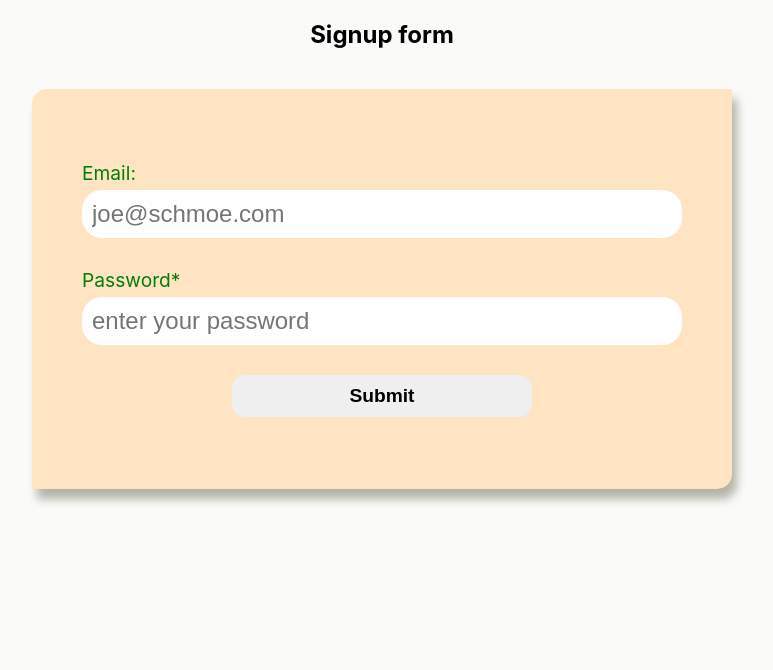
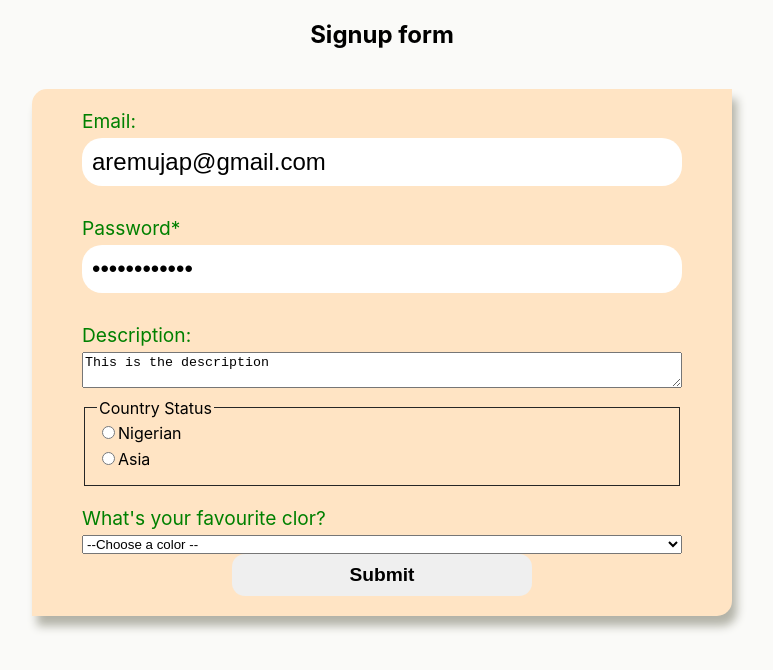
Before and after one commit to Airydev001/react_projects, a React (Vite) app in the folder chef_claude/development_react/: page / in a window 1280 px wide. Shown: the top 670 px of the page, without its empty margins (258-1031 px from the left). Built offline with nearby package versions, Linux system fonts and the light colour scheme.

Commit message:
make changes to the form

```diff
--- a/chef_claude/development_react/src/App.jsx
+++ b/chef_claude/development_react/src/App.jsx
@@ -7,7 +7,8 @@ return (
   <>
    {/* <Header/>
    <Main/> */}
-   <Form/>
+<Form/>
+
 
    </>
 
--- a/chef_claude/development_react/src/components/Main.jsx
+++ b/chef_claude/development_react/src/components/Main.jsx
@@ -2,31 +2,42 @@ import React from "react"
 
 export default function Main(){
 
-    const [modifyIngredients, setIngredients]= React.useState([ "Chicken", "Oregano", "Tomatoes"]);
+    const [modifyIngredients, setIngredients]= React.useState([ ]);
 
-    function handleSubmit(event){
-        event.preventDefault()
-    const formData = new FormData(event.currentTarget);
-const newIngredient = formData.get("ingredient")
+//     function handleSubmit(event){
+//         event.preventDefault()
+//     const formData = new FormData(event.currentTarget);
+// const newIngredient = formData.get("ingredient")
 
-if(event.currentTarget.value === ""){
-    return null;
-}
+// if(event.currentTarget.value === ""){
+//     return null;
+// }
 
 
 
 
- setIngredients(prevIngredients => [...prevIngredients, newIngredient]);
+//  setIngredients(prevIngredients => [...prevIngredients, newIngredient]);
 
 
-    }
+//     }
+
+function handleSubmit(formData){
+
+    const newIngredient = formData.get("ingredient");
+    setIngredients(prevIngredients => [...prevIngredients, newIngredient])
+
+    console.log({
+       ingredient: newIngredient
+
+    })
+}
 
     const ingredientListItems = modifyIngredients.map(ingredient => (
         <li>{ingredient}</li>
     ));
     return (
         <main>
-            <form className ="add-ingredient-form" onClick={handleSubmit}>
+            <form className ="add-ingredient-form" action={handleSubmit}>
                 <input
                 type = "text"
                 placeholder = "e.g. oregano"
--- a/chef_claude/development_react/src/components/form.jsx
+++ b/chef_claude/development_react/src/components/form.jsx
@@ -7,8 +7,12 @@ export default function Form(){
     function signUp(formData){
         const email = formData.get("email");
         const password = formData.get("password")
+        const employmentStatus = formData.get("employmentStatus")
+        const favColor = formData.get("favColor")
         console.log({
-            email: email, password:password
+            email: email, password:password,
+            countryStatus: employmentStatus,
+            favColor: favColor
 
         })
 
@@ -20,13 +24,40 @@ export default function Form(){
             <label htmlFor="email">Email:   </label>
 
                 <input id = "email" type="email"
-                name="email" placeholder="joe@schmoe.com" />
+                name="email" defaultValue="aremujap@gmail.com" placeholder="joe@schmoe.com" />
                 <br/>
                 <label htmlFor="password">Password*   </label>
 
 <input id = "password" type="password"
-name="password" placeholder="enter your password" />
+name="password" defaultValue="*olamide1234" placeholder="enter your password" />
 <br/>
+
+<label htmlFor="description">Description:</label>
+<textarea name="description" id="description" defaultValue="This is the description"></textarea>
+
+<fieldset>
+    <legend>Country Status</legend>
+<label>
+    <input type="radio" name="employmentStatus"/>
+    Nigerian
+</label>
+<label>
+    <input type="radio" name = "employmentStatus"/>
+Asia
+</label>
+</fieldset>
+<label htmlFor="favColor">What's your favourite clor?</label>
+<select id="favColor" name = "favColor" defaultValue="" required>
+    <option value="" disabled>--Choose a color --</option>
+    <option value="red">Red</option>
+    <option value="red">Orange</option>
+    <option value="red">Yellow</option>
+    <option value="red">Green</option>
+    <option value="red">Blue</option>
+    <option value="red">Indigo</option>
+    <option value="red">Violet</option>
+</select>
+
 <button>Submit</button>
 
             </form>
--- a/chef_claude/development_react/src/index.css
+++ b/chef_claude/development_react/src/index.css
@@ -82,7 +82,7 @@ h1{
 }
 .form_container{
  width: 400;
- height: 400px;
+ min-height: 500px;
  border-top-left-radius:15px ;
  border-bottom-right-radius: 15px;
  background-color: bisque;
@@ -123,3 +123,13 @@ h1{
   background-color:bisque;
   font-weight: 500;
 }
+
+fieldset {
+  border: 1px solid #262626;
+  margin-top: 10px;
+  margin-bottom: 20px;
+  display: flex;
+  flex-direction: column;
+
+
+}
```
